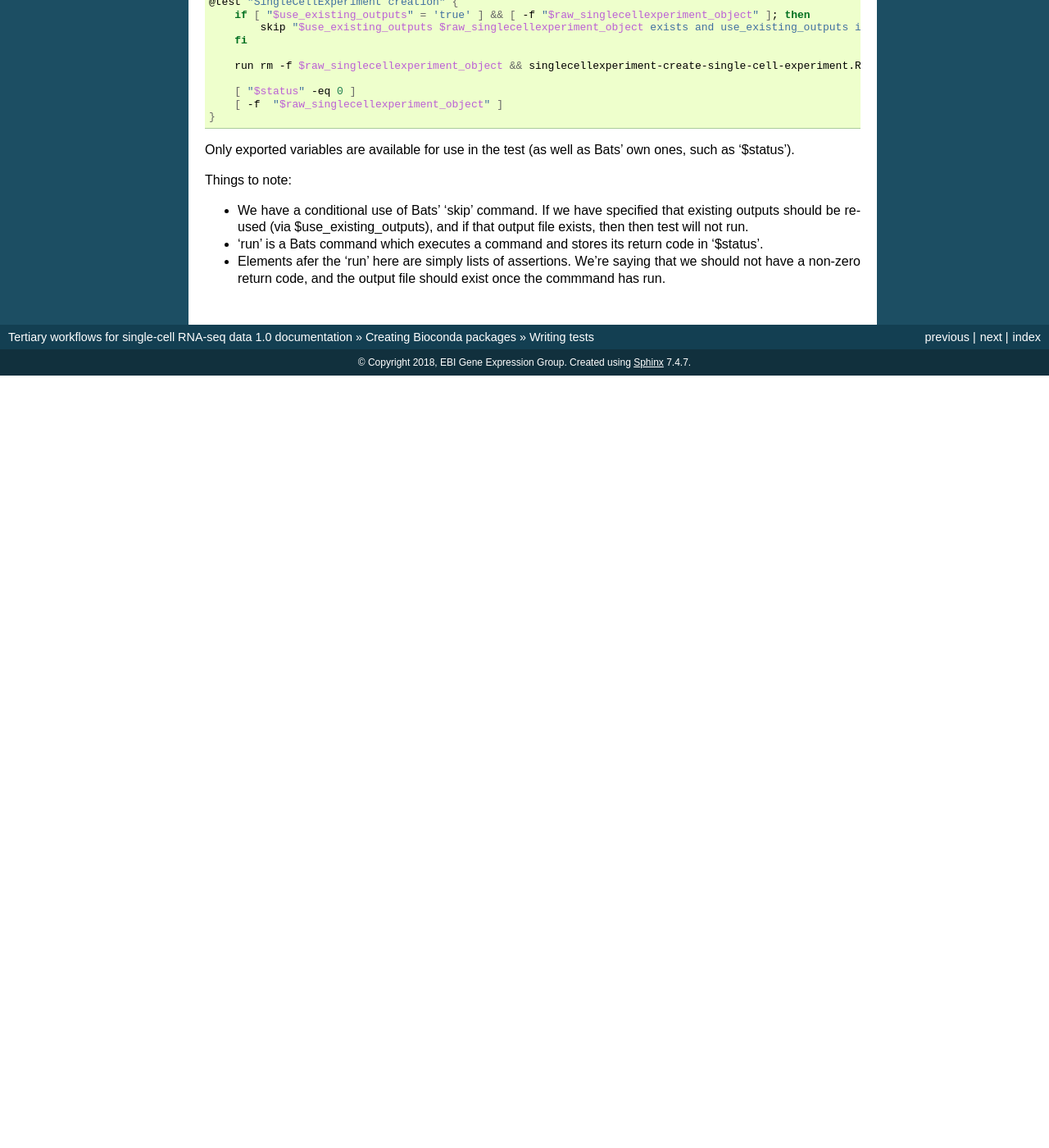
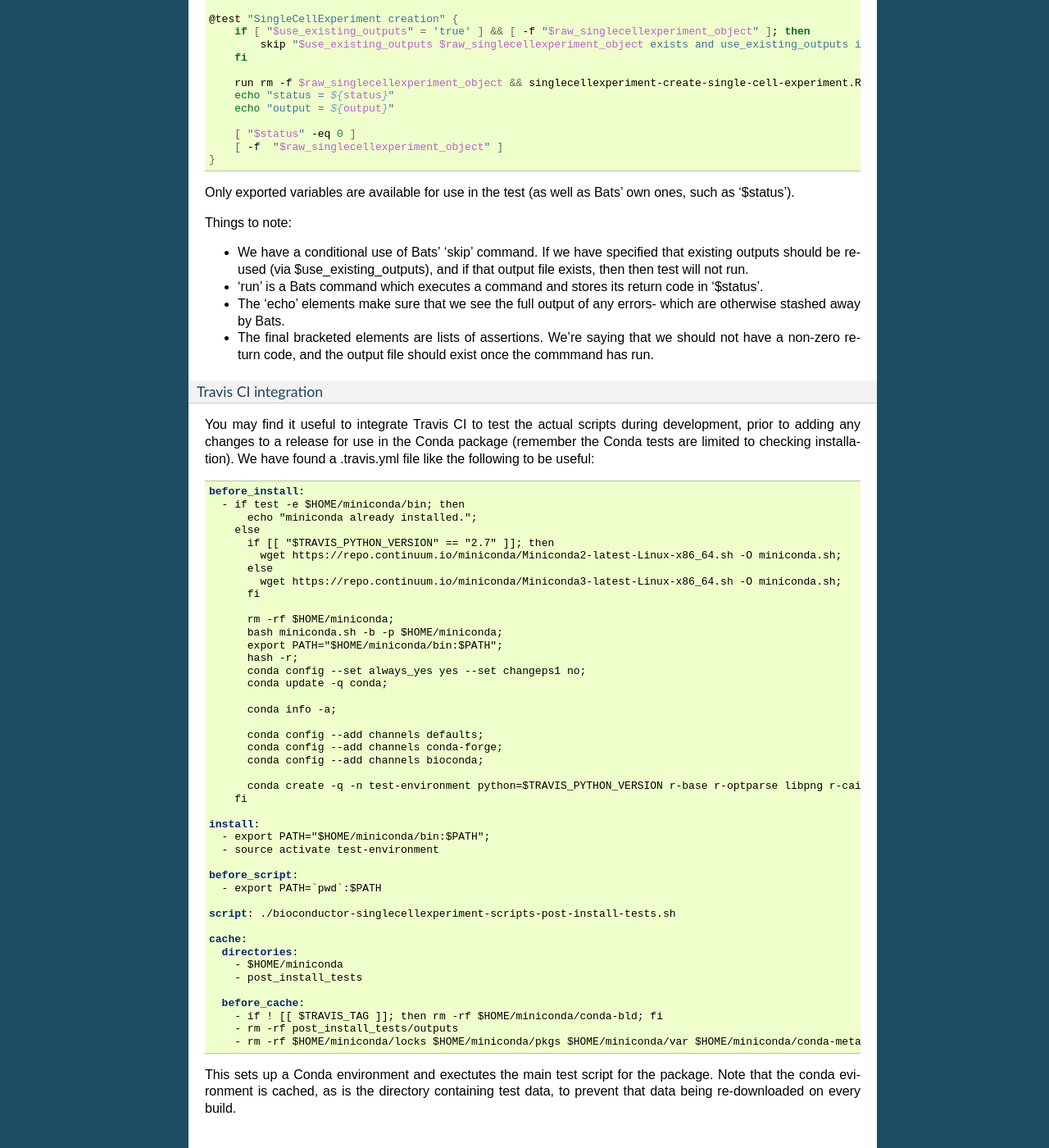
Before and after one commit to ebi-gene-expression-group/tertiary_workflows_docs, a Sphinx documentation site: the page built from docs/writing_tests.rst, in a window 1280 px wide and 1400 px high, scrolled down 2590 px. Shown: the whole window at 82% size. Built offline with Sphinx 7.4.7, drawn with Linux system fonts in a browser that asks for light colours; before the commit the page ends 3048 px from its top, so only the background shows below that; some of the changed text lies outside the part shown.

Commit message:
Add notes on Travis

```diff
--- a/docs/writing_bioconda_recipes.rst
+++ b/docs/writing_bioconda_recipes.rst
@@ -75,7 +75,7 @@ Within that new directory create your meta.yaml and build.sh. For r-seurat-scrip
 
 Note that:
 
-* The download package is specified under 'source'. It links to a static version with a checksum (see `the bioconda recipe guidelines <https://bioconda.github.io/guidelines.html#hashes>`_).
+* The download package is specified under 'source'. It links to a static version with a checksum (see `the bioconda recipe guidelines <https://bioconda.github.io/guidelines.html#hashes>`_). There will need to be a tagged release on the source repository to make this possible.
 * Requirements define the dependencies you need. You'll need to specify the package you're wrapping here, as well as r-workflowscriptscommon and r-optparse.
 * The build section as used here (with 'generic') identifies the code as non-platform-specific.
 * The test sections runs commands to check the installation has worked. Using --help makes sure that e.g. optparse has loaded correctly, as well as the scripts being installed. DO NOT run any further testing here- Bioconda is only interested in whether the install works, downstream testing will be done by the user post-install.
@@ -101,6 +101,9 @@ With these two files in place you can do a test local install of your Bioconda r
 
 If you've done things correctly this will clone your package repository and install the scripts.
 
+Submitting to Bioconda
+**********************
+
 Before submitting to Bioconda you will need to test the recipe in as close a manner as possible to how Bioconda does, in order to prevent wasting their continuous integration resources with buggy recipes. To do so, follow `the bioconda contribution guidelines <https://bioconda.github.io/contribute-a-recipe.html#test-locally>`_. Ideally, the CircleCI or mulled-build methods should be used, and will use containers to run the tests. This isn't always easy to get working, however, so at a minimum use the non-docker Conda method cited in the documentation:
 
 .. code-block:: bash
--- a/docs/writing_tests.rst
+++ b/docs/writing_tests.rst
@@ -6,7 +6,7 @@ Writing tests
 Conda recipes
 ****************
 
-See :ref:`writing_bioconda_packages`. Note that Bioconda tests should be limited strictly to making sure the package is installed correctly.
+See :doc:`writing_bioconda_packages`. Note that Bioconda tests should be limited strictly to making sure the package is installed correctly.
 
 ****************
 Wrapper packages
@@ -25,7 +25,7 @@ Do not package test data with your package. Instead include locations from which
 Example: bioconductor-singlecellexperiment-scripts
 ==================================================
 
-The testing setup for `bioconductor-singlecellexperiment-scripts <https://github.com/ebi-gene-expression-group/bioconductor-singlecellexperiment-scripts/tree/devel>`_ is as follows.
+The testing setup for `bioconductor-singlecellexperiment-scripts <https://github.com/ebi-gene-expression-group/bioconductor-singlecellexperiment-scripts/tree/devel>`_ at time of writing was as follows (it's probably evolved a bit now, but the example is still valid).
 
 Bash script
 -----------
@@ -157,6 +157,8 @@ There's only one script in this package, so we have a single Bats test:
         fi
 
         run rm -f $raw_singlecellexperiment_object && singlecellexperiment-create-single-cell-experiment.R -a $test_matrix_file -c $test_annotation_file -o $raw_singlecellexperiment_object
+        echo "status = ${status}"
+        echo "output = ${output}"
 
         [ "$status" -eq 0 ]
         [ -f  "$raw_singlecellexperiment_object" ]
@@ -168,4 +170,59 @@ Things to note:
 
 * We have a conditional use of Bats' 'skip' command. If we have specified that existing outputs should be re-used (via $use_existing_outputs), and if that output file exists, then then test will not run.
 * 'run' is a Bats command which executes a command and stores its return code in '$status'.
-* Elements afer the 'run' here are simply lists of assertions. We're saying that we should not have a non-zero return code, and the output file should exist once the commmand has run.
+* The 'echo' elements make sure that we see the full output of any errors- which are otherwise stashed away by Bats.
+* The final bracketed elements are lists of assertions. We're saying that we should not have a non-zero return code, and the output file should exist once the commmand has run.
+
+Travis CI integration
+^^^^^^^^^^^^^^^^^^^^^
+
+You may find it useful to integrate Travis CI to test the actual scripts during development, prior to adding any changes to a release for use in the Conda package (remember the Conda tests are limited to checking installation). We have found a .travis.yml file like the following to be useful:
+
+.. code-block:: yaml
+
+    before_install:
+      - if test -e $HOME/miniconda/bin; then
+          echo "miniconda already installed.";
+        else
+          if [[ "$TRAVIS_PYTHON_VERSION" == "2.7" ]]; then
+            wget https://repo.continuum.io/miniconda/Miniconda2-latest-Linux-x86_64.sh -O miniconda.sh;
+          else
+            wget https://repo.continuum.io/miniconda/Miniconda3-latest-Linux-x86_64.sh -O miniconda.sh;
+          fi
+
+          rm -rf $HOME/miniconda;
+          bash miniconda.sh -b -p $HOME/miniconda;
+          export PATH="$HOME/miniconda/bin:$PATH";
+          hash -r;
+          conda config --set always_yes yes --set changeps1 no;
+          conda update -q conda;
+
+          conda info -a;
+
+          conda config --add channels defaults;
+          conda config --add channels conda-forge;
+          conda config --add channels bioconda;
+
+          conda create -q -n test-environment python=$TRAVIS_PYTHON_VERSION r-base r-optparse libpng r-cairo r-workflowscriptscommon bioconductor-singlecellexperiment;
+        fi
+
+    install:
+      - export PATH="$HOME/miniconda/bin:$PATH";
+      - source activate test-environment
+
+    before_script:
+      - export PATH=`pwd`:$PATH
+
+    script: ./bioconductor-singlecellexperiment-scripts-post-install-tests.sh
+
+    cache:
+      directories:
+        - $HOME/miniconda
+        - post_install_tests
+
+      before_cache:
+        - if ! [[ $TRAVIS_TAG ]]; then rm -rf $HOME/miniconda/conda-bld; fi
+        - rm -rf post_install_tests/outputs
+        - rm -rf $HOME/miniconda/locks $HOME/miniconda/pkgs $HOME/miniconda/var $HOME/miniconda/conda-meta/history
+
+This sets up a Conda environment and exectutes the main test script for the package. Note that the conda evironment is cached, as is the directory containing test data, to prevent that data being re-downloaded on every build.
```
